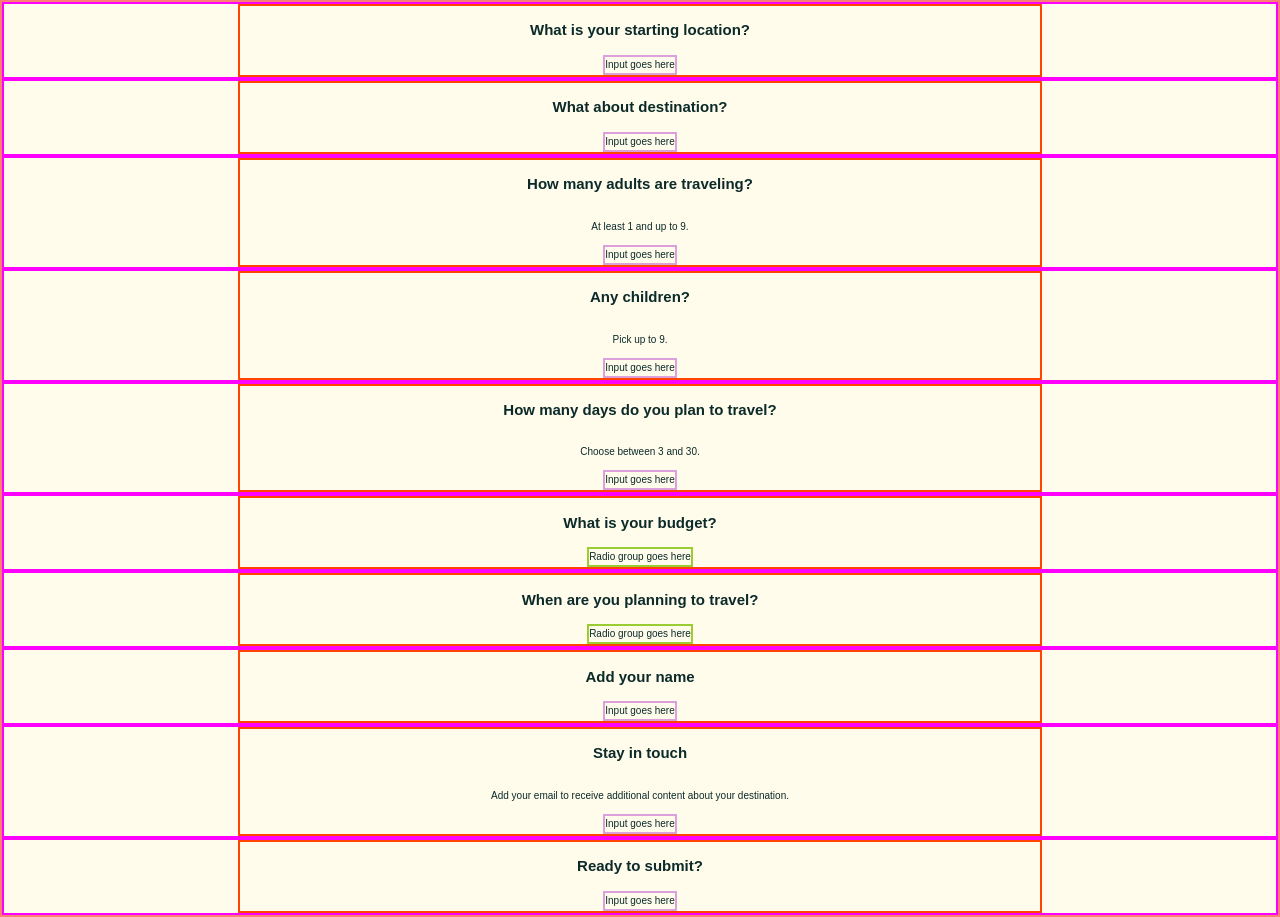
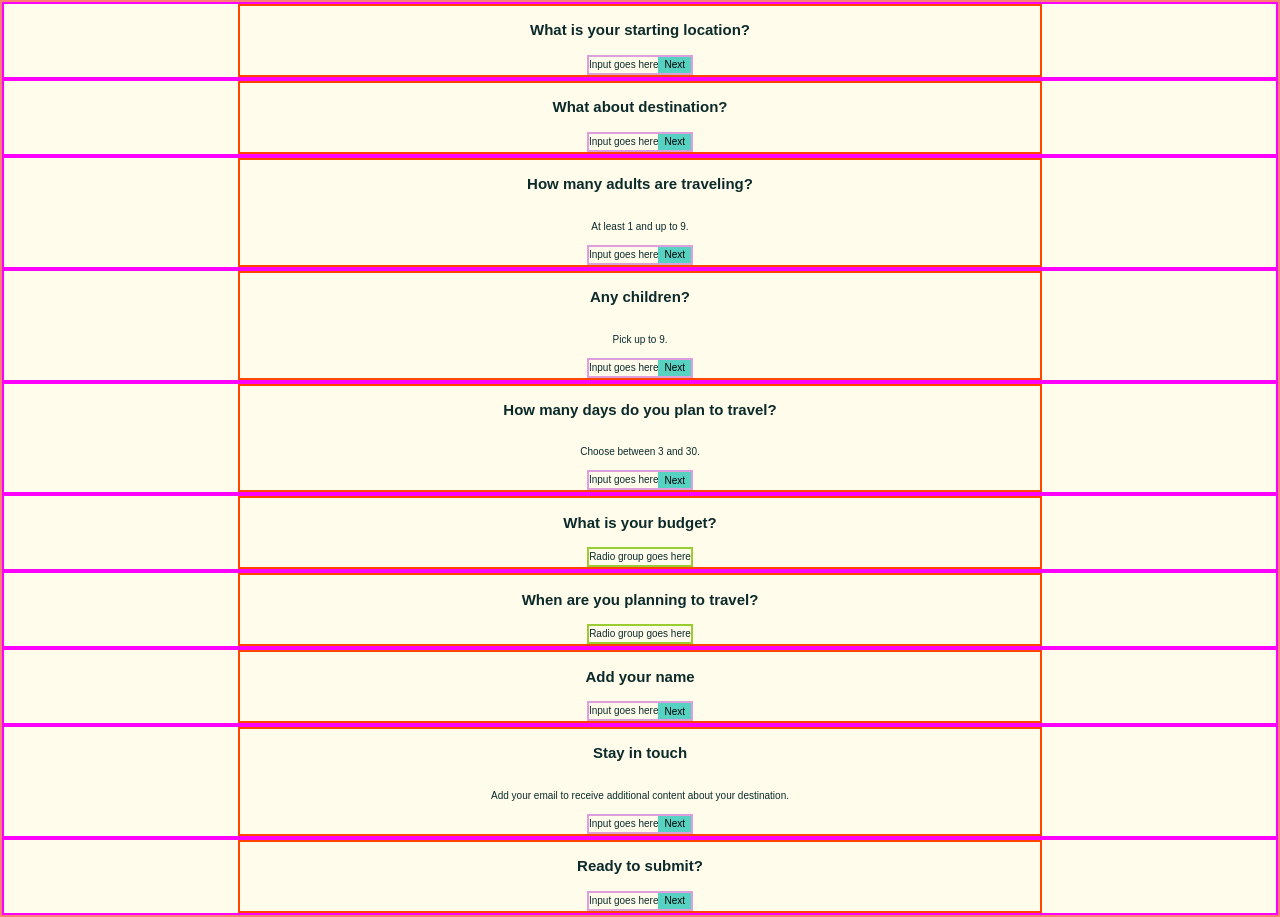
Before and after one commit to Knopkaivy/travel-estimator-quiz, a React (Create React App) app: page / in a window 1280 px wide. Built offline with nearby package versions, Linux system fonts and the light colour scheme.

Commit message:
add Input and Button components

```diff
--- /dev/null
+++ b/src/components/Button.jsx
@@ -0,0 +1,12 @@
+import React from 'react';
+import '../styles/Button.css';
+
+const Button = ({ val }) => {
+  return (
+    <button type="button" className="Button">
+      {val}
+    </button>
+  );
+};
+
+export default Button;
--- a/src/components/Input.jsx
+++ b/src/components/Input.jsx
@@ -1,9 +1,15 @@
 import React from 'react';
 import '../styles/Input.css';
+import Button from './Button';
 
 const Input = ({ input }) => {
   const { type, min, max, minLength, maxLength } = input;
-  return <div className="Input">Input goes here</div>;
+  return (
+    <div className="Input">
+      Input goes here
+      <Button val="next" />
+    </div>
+  );
 };
 
 export default Input;
--- /dev/null
+++ b/src/styles/Button.css
@@ -0,0 +1,9 @@
+.Button {
+  background-color: var(--color-bg-button);
+  border: none;
+  outline: none;
+  font-family: inherit;
+  font-size: inherit;
+  font-weight: inherit;
+  text-transform: capitalize;
+}
--- a/src/styles/global.css
+++ b/src/styles/global.css
@@ -1,6 +1,7 @@
 :root {
   --color-font-primary: #0b2a29;
   --color-bg-primary: #fffcec;
+  --color-bg-button: #56d1c2;
 }
 ::-webkit-scrollbar {
   display: none;
```
